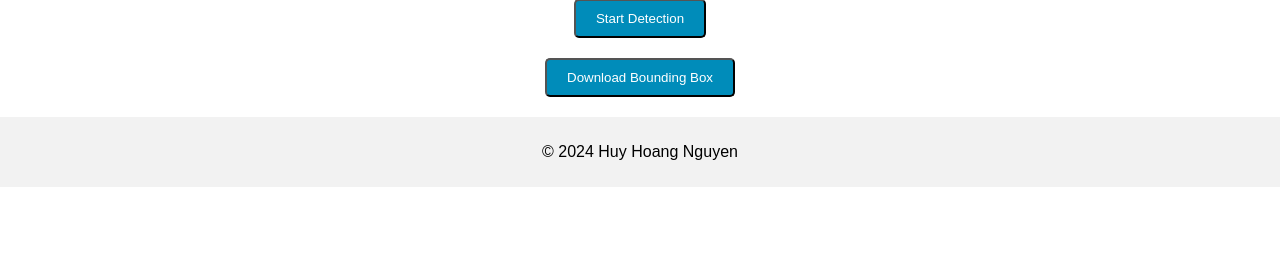
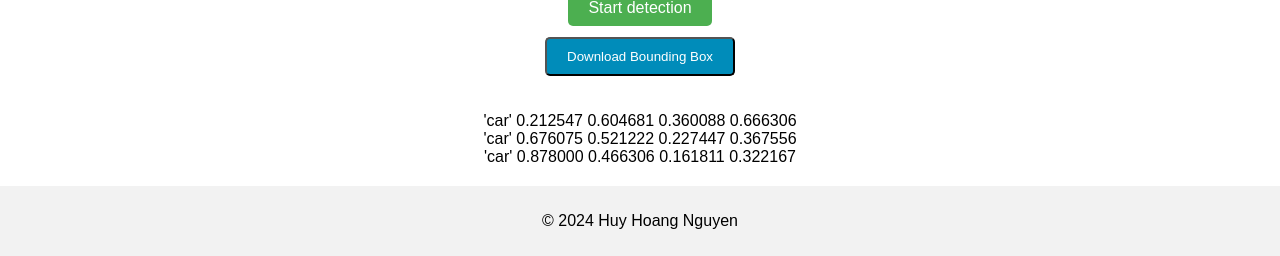
Before and after one commit to huyhoang-mike/Image-Assistant, a Django app: page /annotation in a window 1280 px wide. Shown: the part 600-856 px from the top of the page. Before the commit the page ends 787 px from the top, so only its background shows below. Run offline with Django 4.2, Linux system fonts and the light colour scheme.

Commit message:
first commit

```diff
--- a/templates/annotation.html
+++ b/templates/annotation.html
@@ -92,6 +92,9 @@
         .download-button button:hover {
             background-color: #006080;
         }
+        .text-display {
+            text-align: center;
+        }
     </style>
 </head>
 <body>
@@ -118,11 +121,21 @@
                 <img src="#" alt="Object Detection Image" id="detectionImage">
             </div>
         </div>
-        <div class="start-button">
-            <button onclick="startDetection()">Start Detection</button>
+        <div class="upload-button">
+            <input type="file" accept="image/*" id="uploadOutput" onchange="loadImage2(event)">
+            <label for="uploadOutput">Start detection</label>
         </div>
         <div class="download-button">
             <button onclick="downloadBoundingBox()">Download Bounding Box</button>
+        </div>
+        <div class="text-display">
+            <br>
+            <br>
+            'car' 0.212547 0.604681 0.360088 0.666306
+            <br>
+            'car' 0.676075 0.521222 0.227447 0.367556
+            <br>
+            'car' 0.878000 0.466306 0.161811 0.322167
         </div>
     </main>
     <footer>
@@ -133,6 +146,10 @@
         function loadImage(event) {
             var originalImage = document.getElementById('originalImage');
             originalImage.src = URL.createObjectURL(event.target.files[0]);
+        }
+        function loadImage2(event) {
+            var detectionImage = document.getElementById('detectionImage');
+            detectionImage.src = URL.createObjectURL(event.target.files[0]);
         }
 
         function startDetection() {
--- a/templates/similar.html
+++ b/templates/similar.html
@@ -112,7 +112,7 @@
         </div>
         <div class="result-display">
             <h3>Similarity Result</h3>
-            <p id="similarityResult">-</p>
+            <p id="similarityResult">81 %</p>
         </div>
         <div class="compare-button">
             <button onclick="compareImages()">Compare</button>
```
Also changed, not shown: templates/editing.html (+6 -4 lines), templates/maincontent.html (+10 -1 lines).
